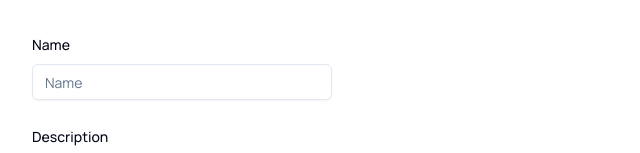
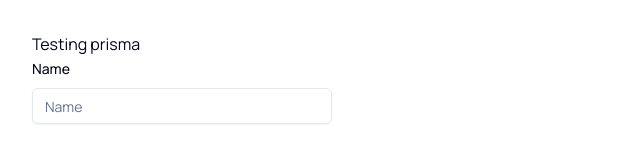
Before and after one commit to ayymichael/knowledger, a Next.js app: page / in a window 1280 px wide. Shown: the top 153 px of the page, without its empty margins (0-640 px from the left). Built offline with nearby package versions, Linux system fonts and the light colour scheme; no server answers; the database is empty.

Commit message:
added sme rubbish for testing

```diff
--- a/src/app/page.tsx
+++ b/src/app/page.tsx
@@ -4,6 +4,7 @@ import CreateCourseForm from "@/modules/courses-list/pub/CreateCourseForm";
 export default function Home() {
   return (
     <main className="font-manrope flex min-h-screen flex-col p-8">
+      <h1>Testing prisma</h1>
       <CreateCourseForm
         revalidatePagePath="/"
         className="max-w-[300px] mb-10"
```
